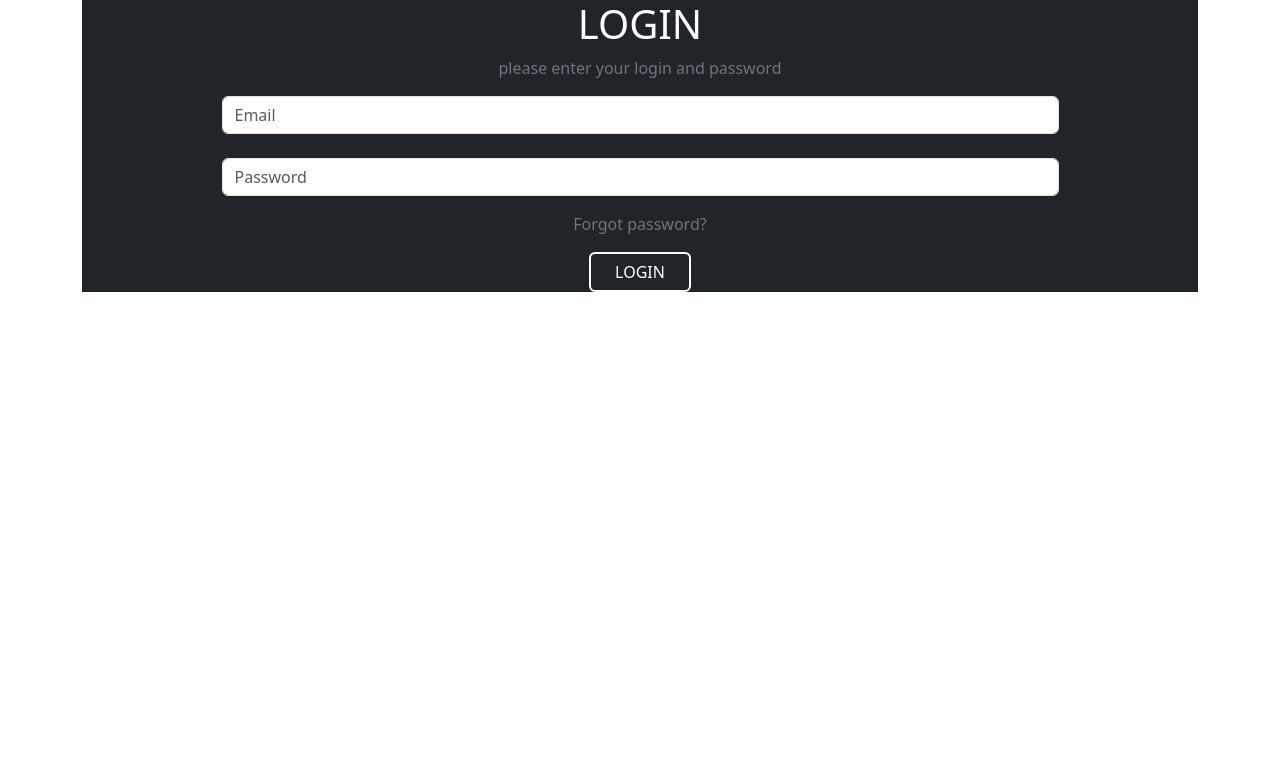
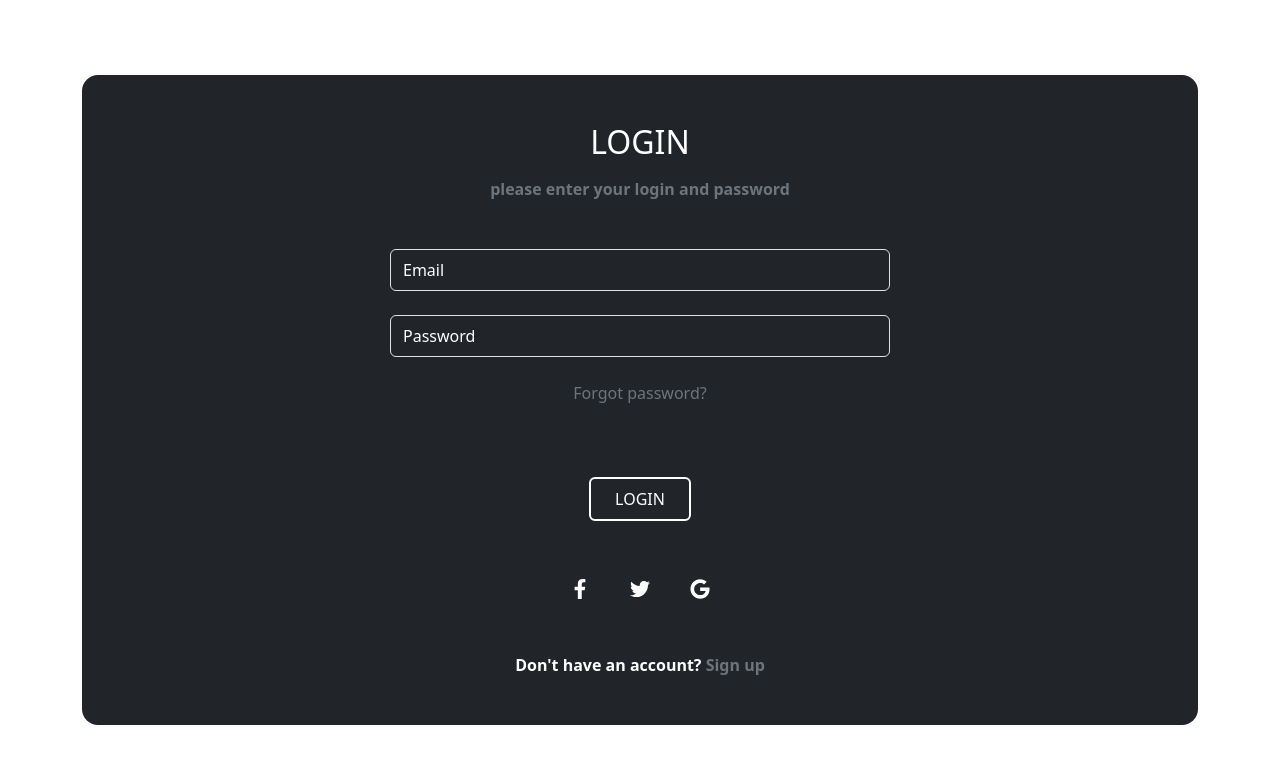
Before and after one commit to cicalecristian/Front-end_Capstone, a React (Vite) app in the folder capstone/: page / in a window 1280 px wide. Shown: the top 764 px of the page. Built offline with nearby package versions, Linux system fonts and the light colour scheme.

Commit message:
testing LoginPage with errors

```diff
--- a/capstone/package.json
+++ b/capstone/package.json
@@ -15,6 +15,7 @@
     "react": "^19.2.6",
     "react-bootstrap": "^2.10.10",
     "react-dom": "^19.2.6",
+    "react-icons": "^5.6.0",
     "react-redux": "^9.3.0",
     "react-router-dom": "^7.15.1",
     "redux": "^5.0.1"
--- a/capstone/src/App.css
+++ b/capstone/src/App.css
@@ -7,3 +7,7 @@
 .hover-primary:hover {
   background-color: rgb(73, 0, 200);
 }
+
+.custom-input::placeholder {
+  color: white;
+}
--- a/capstone/src/App.jsx
+++ b/capstone/src/App.jsx
@@ -1,12 +1,22 @@
 import LoginPage from "./components/LoginPage"
 import { Provider } from "react-redux"
 import store from "./redux/store/store.js"
+import { Container } from "react-bootstrap"
+import { Route, Routes } from "react-router-dom"
+import RegisterPage from "./components/RegisterPage.jsx"
 
 function App() {
   return (
-    <Provider store={store}>
-      <LoginPage />
-    </Provider>
+    <>
+      <Provider store={store}>
+        <Container>
+          <Routes>
+            <Route path="/" element={<LoginPage />} />
+            <Route path="/register" element={<RegisterPage />} />
+          </Routes>
+        </Container>
+      </Provider>
+    </>
   )
 }
 
--- a/capstone/src/components/LoginPage.jsx
+++ b/capstone/src/components/LoginPage.jsx
@@ -1,10 +1,17 @@
 import { useState } from "react"
-import { useDispatch } from "react-redux"
-import { loginAction } from "../redux/actions/authAction.js"
-import { Button, Col, Container, Form, Row } from "react-bootstrap"
+import { useDispatch, useSelector } from "react-redux"
+import { loginAction, clearErrorAction } from "../redux/actions/authAction.js"
+import { Button, Col, Form, Row, Spinner } from "react-bootstrap"
+import { FaFacebookF } from "react-icons/fa"
+import { FaTwitter } from "react-icons/fa"
+import { FaGoogle } from "react-icons/fa"
+import { Link } from "react-router-dom"
+import { FaCircleExclamation } from "react-icons/fa6"
 
 const LoginPage = () => {
   const dispatch = useDispatch()
+  const error = useSelector((state) => state.auth.error)
+  const loading = useSelector((state) => state.auth.loading)
 
   const [formData, setFormData] = useState({
     email: "",
@@ -18,40 +25,45 @@ const LoginPage = () => {
   }
 
   return (
-    <Container>
-      <Row>
+    <Row className=" min-vh-100 align-items-center">
       <Col>
-          <div className=" bg-dark d-flex flex-column align-items-center">
-            <h1 className=" text-white">LOGIN</h1>
-            <p className=" text-secondary">
+        <div className=" bg-dark d-flex flex-column align-items-center rounded-4">
+          <h2 className=" text-white mt-5">LOGIN</h2>
+          <p className=" text-secondary mb-5 mt-2 fw-semibold">
             please enter your login and password
           </p>
           <Form
             onSubmit={handleSubmit}
             className=" d-flex flex-column gap-3 w-75"
+            style={{ maxWidth: "500px" }}
           >
             <div className=" d-flex flex-column">
               <input
-                  className="form-control"
+                className={`form-control bg-dark text-white custom-input py-2 ${
+                  error ? "border-danger" : ""
+                }`}
                 style={{
                   boxShadow: "none",
                 }}
                 type="email"
                 placeholder="Email"
                 value={formData.email}
-                  onChange={(e) =>
+                onChange={(e) => {
+                  dispatch(clearErrorAction())
+
                   setFormData({
                     ...formData,
-
                     email: e.target.value,
                   })
-                  }
+                }}
               />
 
               <br />
 
               <input
-                  className="form-control"
+                className={`form-control bg-dark text-white custom-input py-2 ${
+                  error ? "border-danger" : ""
+                }`}
                 style={{ boxShadow: "none" }}
                 type="password"
                 placeholder="Password"
@@ -67,22 +79,53 @@ const LoginPage = () => {
             </div>
             <a
               href="#"
-                className=" text-secondary text-center text-decoration-none"
+              className=" text-secondary text-center text-decoration-none mt-2 d-inline"
             >
               Forgot password?
             </a>
-
+            <div
+              className="d-flex justify-content-center align-items-center"
+              style={{ minHeight: "40px" }}
+            >
+              {loading ? (
+                <Spinner variant="primary" animation="border" />
+              ) : error ? (
+                <div className="text-danger fw-semibold small d-flex align-items-center gap-2">
+                  <FaCircleExclamation />
+                  {error}
+                </div>
+              ) : null}
+            </div>
             <Button
               type="submit"
-                className="btn-dark border-white border-2 hover-primary align-self-center px-4"
+              className="btn-dark border-white border-2 hover-primary align-self-center px-4 py-2"
             >
               LOGIN
             </Button>
           </Form>
+          <div className=" my-5 d-flex gap-3">
+            <Button className=" bg-transparent border-0">
+              <FaFacebookF className=" text-white fs-5" />
+            </Button>
+            <Button className=" bg-transparent border-0">
+              <FaTwitter className=" text-white fs-5" />
+            </Button>
+            <Button className=" bg-transparent border-0">
+              <FaGoogle className=" text-white fs-5" />
+            </Button>
+          </div>
+          <p className=" text-white fw-semibold mb-5">
+            Don't have an account?{" "}
+            <Link
+              to={"/register"}
+              className=" text-decoration-none text-secondary fw-bold"
+            >
+              Sign up
+            </Link>
+          </p>
         </div>
       </Col>
     </Row>
-    </Container>
   )
 }
 
--- /dev/null
+++ b/capstone/src/components/RegisterPage.jsx
@@ -0,0 +1,5 @@
+const RegisterPage = () => {
+  return <></>
+}
+
+export default RegisterPage
--- a/capstone/src/redux/actions/authAction.js
+++ b/capstone/src/redux/actions/authAction.js
@@ -1,3 +1,5 @@
+import { data } from "react-router-dom"
+
 export const LOGIN = "LOGIN"
 export const LOGIN_LOADING = "LOGIN_LOADING"
 export const LOGIN_ERROR = "LOGIN_ERROR"
@@ -7,6 +9,7 @@ export const REGISTER_LOADING = "REGISTER_LOADING"
 export const REGISTER_ERROR = "REGISTER_ERROR"
 
 export const LOGOUT = "LOGOUT"
+export const CLEAR_ERROR = "CLEAR_ERROR"
 
 export const loginAction = (credentials) => {
   return async (dispatch) => {
@@ -35,13 +38,20 @@ export const loginAction = (credentials) => {
           payload: data.token,
         })
       } else {
-        throw new Error("Errore login")
+        throw new Error(data.message)
       }
     } catch (error) {
+      let errorMessage = error.message
+
+      if (error.message === "Failed to fetch") {
+        errorMessage = "Impossibile connettersi al server"
+      }
+
       console.log(error)
 
       dispatch({
         type: LOGIN_ERROR,
+        payload: errorMessage,
       })
     }
   }
@@ -88,3 +98,9 @@ export const logoutAction = () => {
     type: LOGOUT,
   }
 }
+
+export const clearErrorAction = () => {
+  return {
+    type: CLEAR_ERROR,
+  }
+}
--- a/capstone/src/redux/reducers/authReducer.js
+++ b/capstone/src/redux/reducers/authReducer.js
@@ -6,6 +6,7 @@ import {
   REGISTER_LOADING,
   REGISTER_ERROR,
   LOGOUT,
+  CLEAR_ERROR,
 } from "../actions/authAction"
 
 const initialState = {
@@ -38,7 +39,7 @@ const authReducer = (state = initialState, action) => {
       return {
         ...state,
         loading: false,
-        error: true,
+        error: action.payload,
       }
 
     case REGISTER_LOADING:
@@ -68,6 +69,12 @@ const authReducer = (state = initialState, action) => {
         user: null,
       }
 
+    case CLEAR_ERROR:
+      return {
+        ...state,
+        error: null,
+      }
+
     default:
       return state
   }
```
Also changed, not shown: 1 other file (tests, documents, lock files or other folders). Lines whose indentation alone changed are shown as unchanged.
